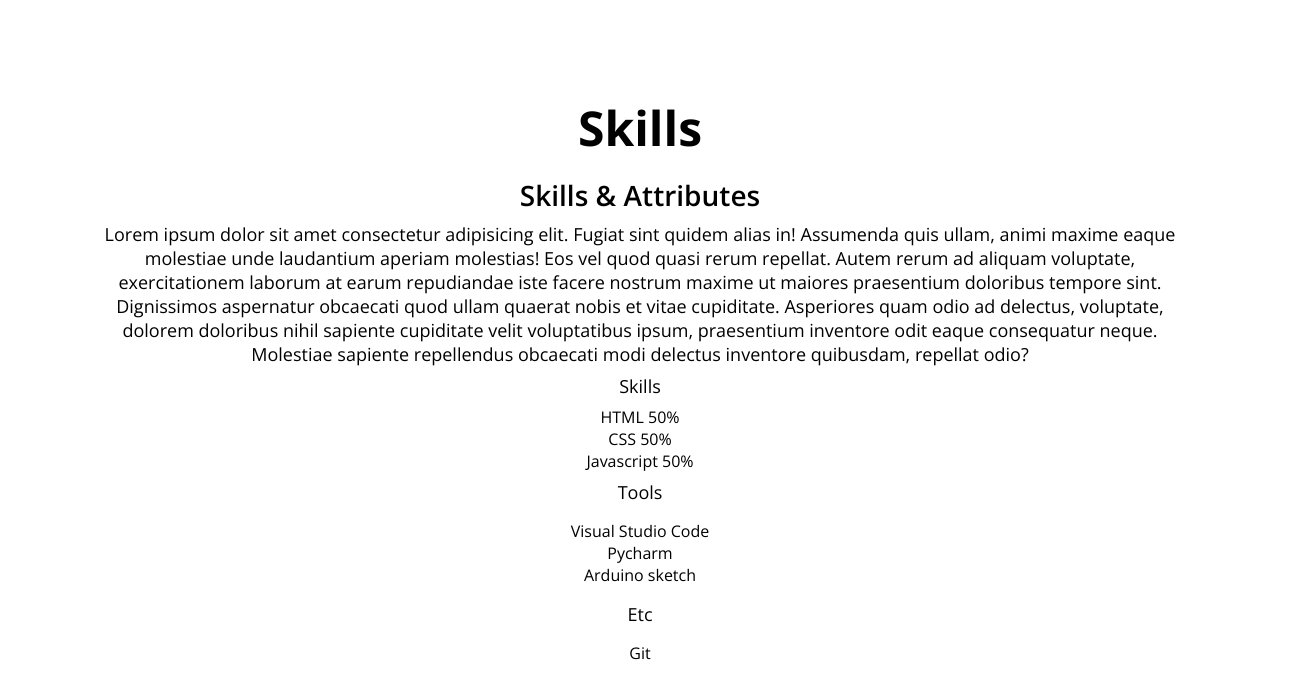
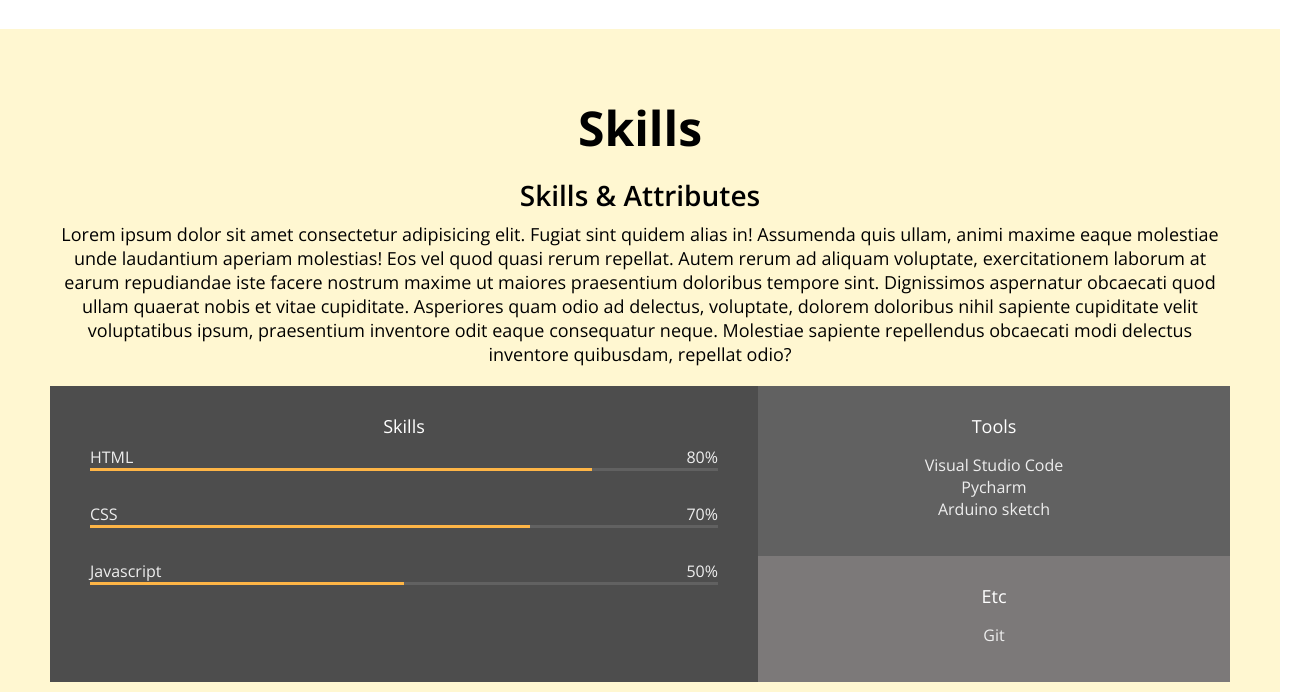
Before and after one commit to Iam-KyungEun/portfolio_dreamcoding, a plain HTML site: page index.html in a window 1280 px wide. Shown: the part 1548-2240 px from the top of the page, 1308 px wide, since content can reach past the window. Drawn offline with nearby package versions, Linux system fonts and the light colour scheme.

Commit message:
CSS: Skill

```diff
--- a/index.html
+++ b/index.html
@@ -38,7 +38,7 @@
         <button class="home__contact">Contact Me</button>
     </section>
     <!-- About -->
-    <section id="about" class="section">
+    <section id="about" class="section section__container">
         <h1>About me</h1>
         <p>Lorem ipsum dolor sit amet consectetur, adipisicing elit. Dolore officiis dignissimos dolor ipsum expedita sed aspernatur deserunt tempora nostrum, maxime nemo omnis qui nisi. Voluptates accusantium ratione porro ea sit!</p>
         <div class="about__majors">
@@ -91,7 +91,8 @@
     </section>
     <!-- Skills -->
     <section id="skills" class="section">
-        <h1>Skills</h1>
+        <div class="section__container">
+            <h1>Skills</h1>
         <h2>Skills & Attributes</h2>
         <p>
             Lorem ipsum dolor sit amet consectetur adipisicing elit. Fugiat sint quidem alias in! Assumenda quis ullam, animi maxime eaque molestiae unde laudantium aperiam molestias! Eos vel quod quasi rerum repellat.
@@ -104,19 +105,19 @@
                 <div class="skill">
                     <div class="skill_descripstion">
                         <span>HTML</span>
-                        <span>50%</span>
+                        <span>80%</span>
                     </div>
                     <div class="skill__bar">
-                        <div class="skill__value"></div>
+                        <div class="skill__value" style="width:80%"></div>
                     </div>
                 </div>
                 <div class="skill">
                     <div class="skill_descripstion">
                         <span>CSS</span>
-                        <span>50%</span>
+                        <span>70%</span>
                     </div>
                     <div class="skill__bar">
-                        <div class="skill__value"></div>
+                        <div class="skill__value" style="width:70%"></div>
                     </div>
                 </div>
                 <div class="skill">
@@ -125,7 +126,7 @@
                         <span>50%</span>
                     </div>
                     <div class="skill__bar">
-                        <div class="skill__value"></div>
+                        <div class="skill__value" style="width:50%"></div>
                     </div>
                 </div>
             </div>
@@ -149,6 +150,8 @@
                 </div>
             </div>
         </div>
+        </div>
+
     </section>
     <!-- Work -->
     <section id="work" class="section">
--- a/style.css
+++ b/style.css
@@ -182,9 +182,12 @@ p {
 .section {
     padding: 50px;
     text-align: center;
+    margin: auto;
+}
+
+.section__container {
     max-width: 1200px;
     margin: auto;
-
 }
 
 /* About */
@@ -237,13 +240,72 @@ p {
 
 }
 
-.job__name, .job__period {
+.job__name,
+.job__period {
     color: var(--color-light-grey);
 }
 
 .job__name {
     font-size: var(--font-small);
 }
+
 .job__period {
     font-size: var(--font-micro);
 }
+
+/* Skill */
+
+#skills {
+    background-color: var(--color-yellow);
+
+}
+
+.skillset {
+    display: flex;
+    background-color: var(--color-light-grey);
+    color: var(--color-light-white);
+    margin: 20px 0;
+}
+
+.skillset__title {
+    color: var(--color-white);
+}
+
+.skillset__left {
+    flex-basis: 60%;
+    background-color: var(--color-dark-grey);
+    padding: 20px 40px;
+}
+
+.skill {
+    margin-bottom: 32px;
+}
+
+.skill_descripstion {
+    display: flex;
+    justify-content: space-between;
+}
+
+.skill__bar {
+    width: 100%;
+    height: 3px;
+    background-color: var(--color-grey);
+}
+
+.skill__value {
+    height: 3px;
+    background-color: var(--color-orange);
+}
+
+.skillset__right {
+    flex-basis: 40%;
+}
+
+.tools {
+    background-color: var(--color-grey);
+}
+
+.tools,
+.etc {
+    padding: 20px;
+}
```
